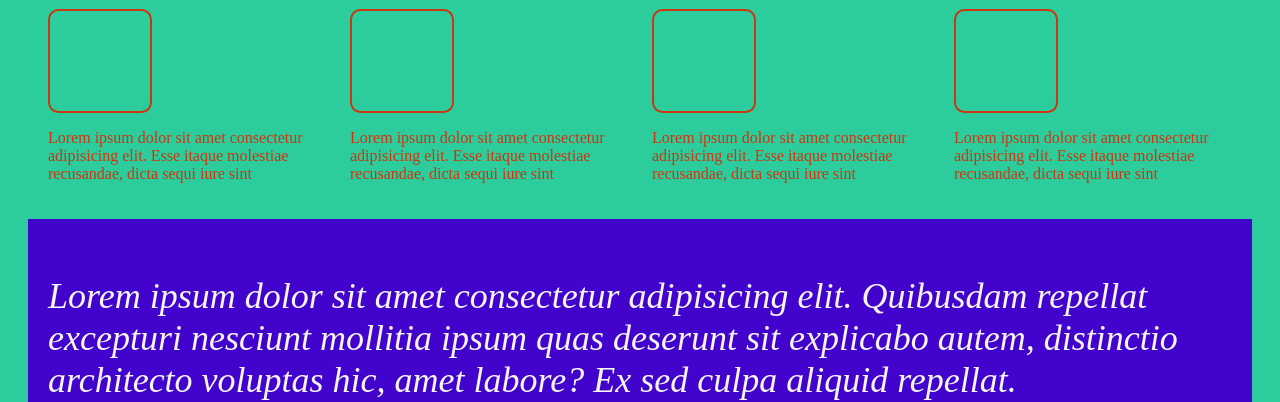
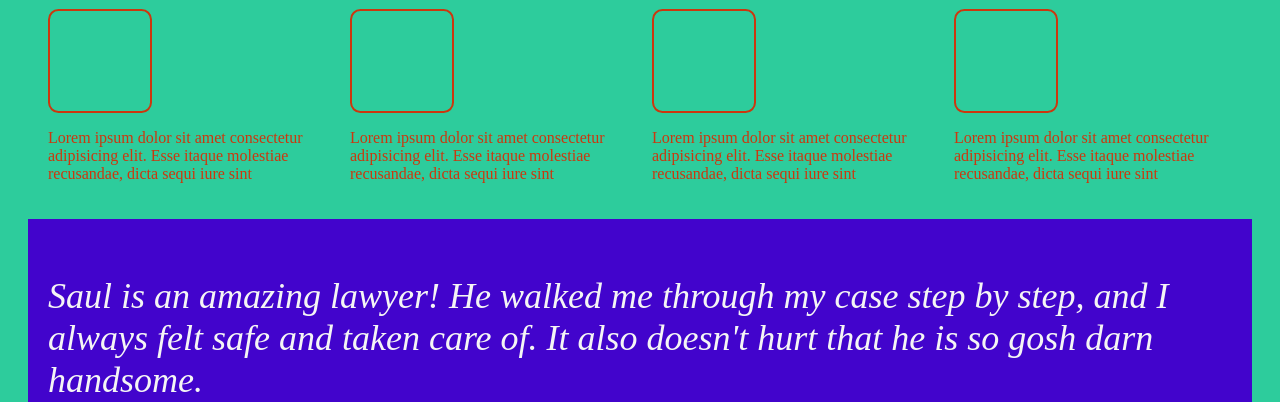
Before and after one commit to HamzaBustanji/better-call-saul-landing-page, a plain HTML site: page index.html in a window 1280 px wide. Shown: the part 553-955 px from the top of the page. Drawn offline with Linux system fonts and the light colour scheme.

Commit message:
Add testimonial text

```diff
--- a/index.html
+++ b/index.html
@@ -66,10 +66,7 @@
     </div>
     <div class="testemonial">
       <p>
-        Lorem ipsum dolor sit amet consectetur adipisicing elit. Quibusdam
-        repellat excepturi nesciunt mollitia ipsum quas deserunt sit explicabo
-        autem, distinctio architecto voluptas hic, amet labore? Ex sed culpa
-        aliquid repellat.
+        Saul is an amazing lawyer! He walked me through my case step by step, and I always felt safe and taken care of. It also doesn't hurt that he is so gosh darn handsome.
       </p>
       <p>-Kim Lexler</p>
     </div>
```
